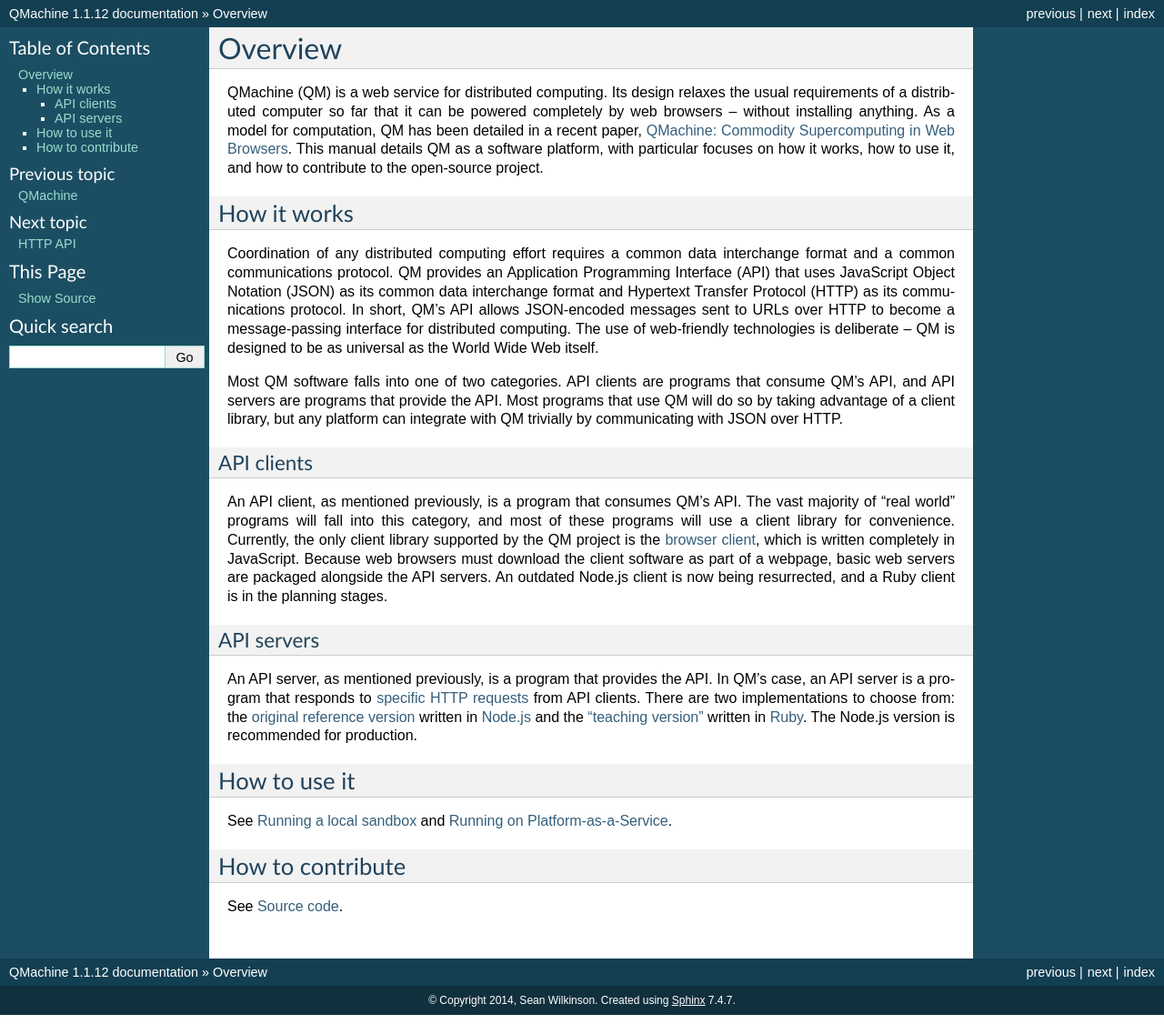
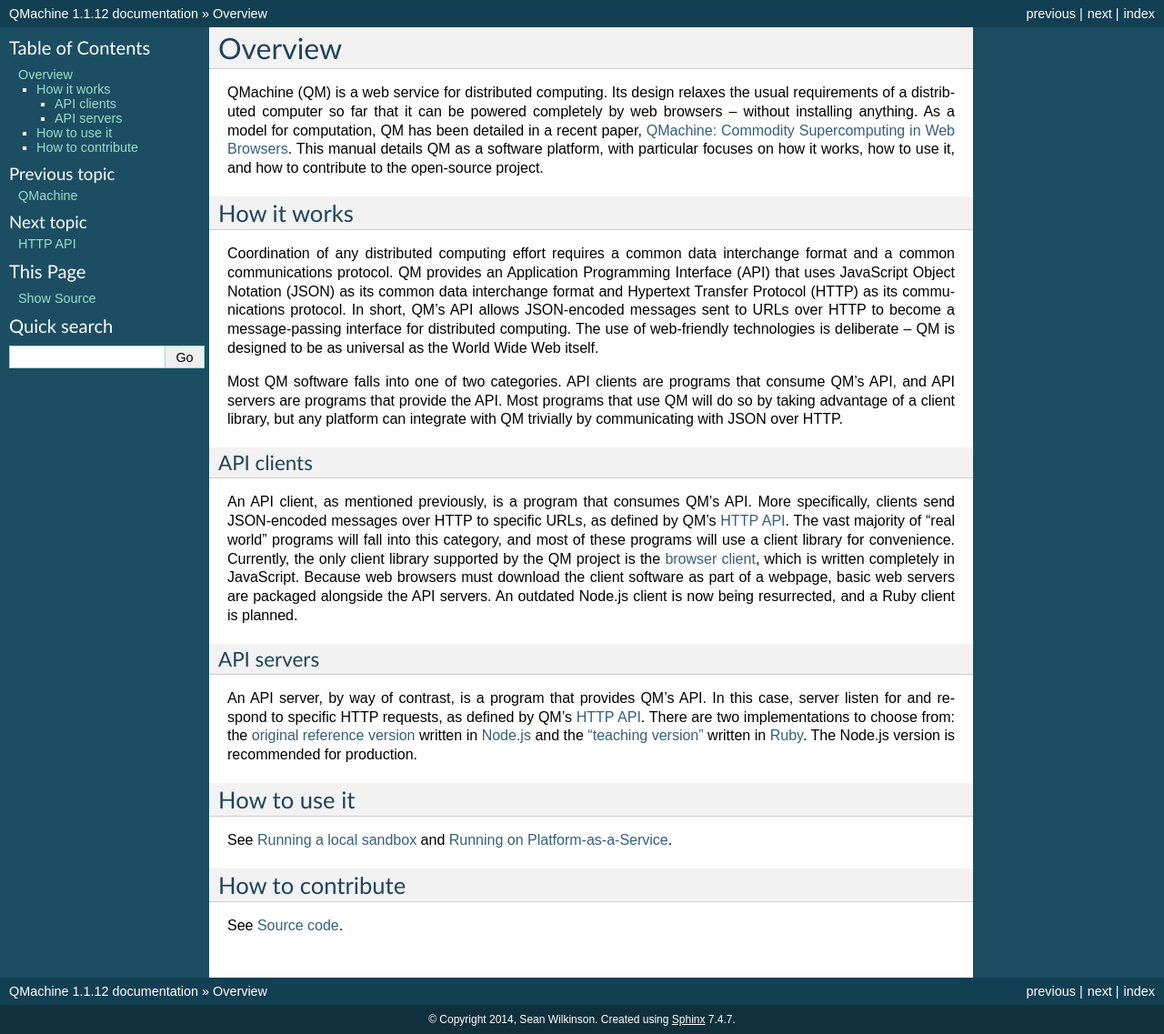
Before and after one commit to qmachine/qmachine, a Sphinx documentation site: the page built from docs/overview.rst, in a window 1280 px wide. Shown: the whole page at 91% size. Built offline with Sphinx 7.4.7, drawn with Linux system fonts in a browser that asks for light colours; before the commit the page ends 1116 px from its top, so only the background shows below that.

Commit message:
Less redundancy of definitions

```diff
--- a/docs/overview.rst
+++ b/docs/overview.rst
@@ -34,25 +34,26 @@ API clients
 ~~~~~~~~~~~
 
 An API client, as mentioned previously, is a program that consumes QM's API.
-The vast majority of "real world" programs will fall into this category, and
-most of these programs will use a client library for convenience. Currently,
-the only client library supported by the QM project is the
-:doc:`browser client <browser-client>`, which is written completely in
-JavaScript. Because web browsers must download the client software as part of a
-webpage, basic web servers are packaged alongside the API servers. An outdated
-Node.js client is now being resurrected, and a Ruby client is in the planning
-stages.
+More specifically, clients send JSON-encoded messages over HTTP to specific
+URLs, as defined by QM's :doc:`http-api`. The vast majority of "real world"
+programs will fall into this category, and most of these programs will use a
+client library for convenience. Currently, the only client library supported by
+the QM project is the :doc:`browser client <browser-client>`, which is written
+completely in JavaScript. Because web browsers must download the client
+software as part of a webpage, basic web servers are packaged alongside the API
+servers. An outdated Node.js client is now being resurrected, and a Ruby client
+is planned.
 
 
 API servers
 ~~~~~~~~~~~
 
-An API server, as mentioned previously, is a program that provides the API.
-In QM's case, an API server is a program that responds to
-:doc:`specific HTTP requests <http-api>` from API clients. There are two
-implementations to choose from: the :doc:`original reference version <nodejs>`
-written in Node.js_ and the :doc:`"teaching version" <ruby>` written in Ruby_.
-The Node.js version is recommended for production.
+An API server, by way of contrast, is a program that provides QM's API. In this
+case, server listen for and respond to specific HTTP requests, as defined by
+QM's :doc:`http-api`. There are two implementations to choose from: the
+:doc:`original reference version <nodejs>` written in Node.js_ and the
+:doc:`"teaching version" <ruby>` written in Ruby_. The Node.js version is
+recommended for production.
 
 
 How to use it
```
